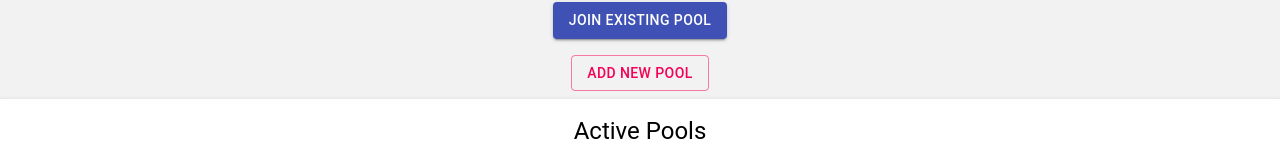
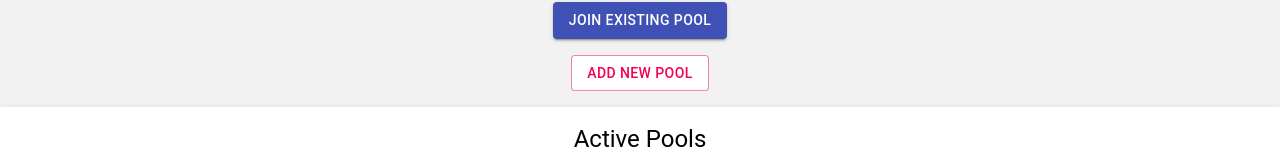
Before and after one commit to kenzoi/Euro-2020-Sweepstake, a React (Create React App) app in the folder frontend/: page /user/1 in a window 1280 px wide. Shown: the part 182-331 px from the top of the page. Built offline with nearby package versions, Linux system fonts and the light colour scheme; no server answers.

Commit message:
add white background to add pool button

```diff
--- a/frontend/src/components/Profile/index.js
+++ b/frontend/src/components/Profile/index.js
@@ -47,8 +47,9 @@ function Profile() {
           value={poolText}
         />
       </Box>
-      <Box m={1}>
+      <Box m={1} mb={2}>
         <Button
+          className="profile_addpool"
           variant="outlined"
           color="secondary"
           onClick={createPoolHandler}
--- a/frontend/src/components/Profile/style.css
+++ b/frontend/src/components/Profile/style.css
@@ -7,3 +7,11 @@
   box-shadow: 0 2px 5px 1px rgb(64 60 67 / 16%);
   padding: 1rem;
 }
+
+.profile_joinpool {
+  background: hsl(0, 0%, 100%) !important;
+}
+
+.profile_addpool {
+  background: hsl(0, 0%, 100%) !important;
+}
```
